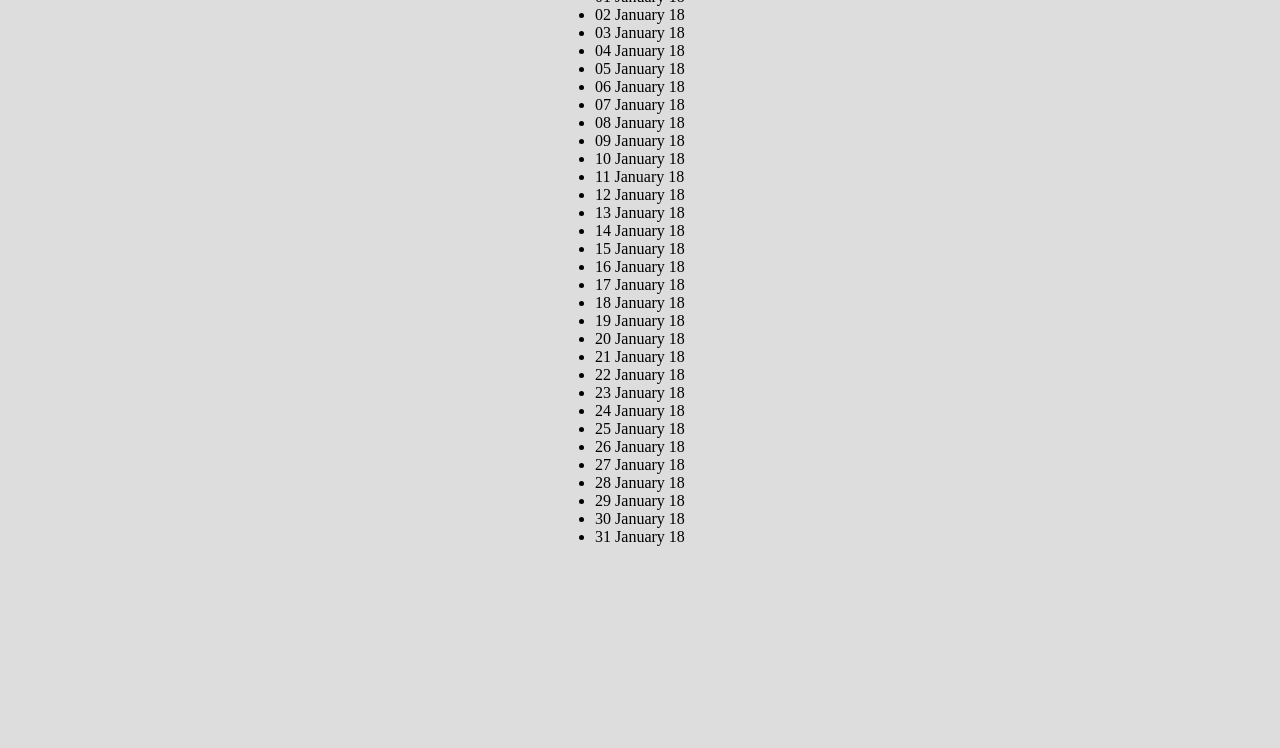
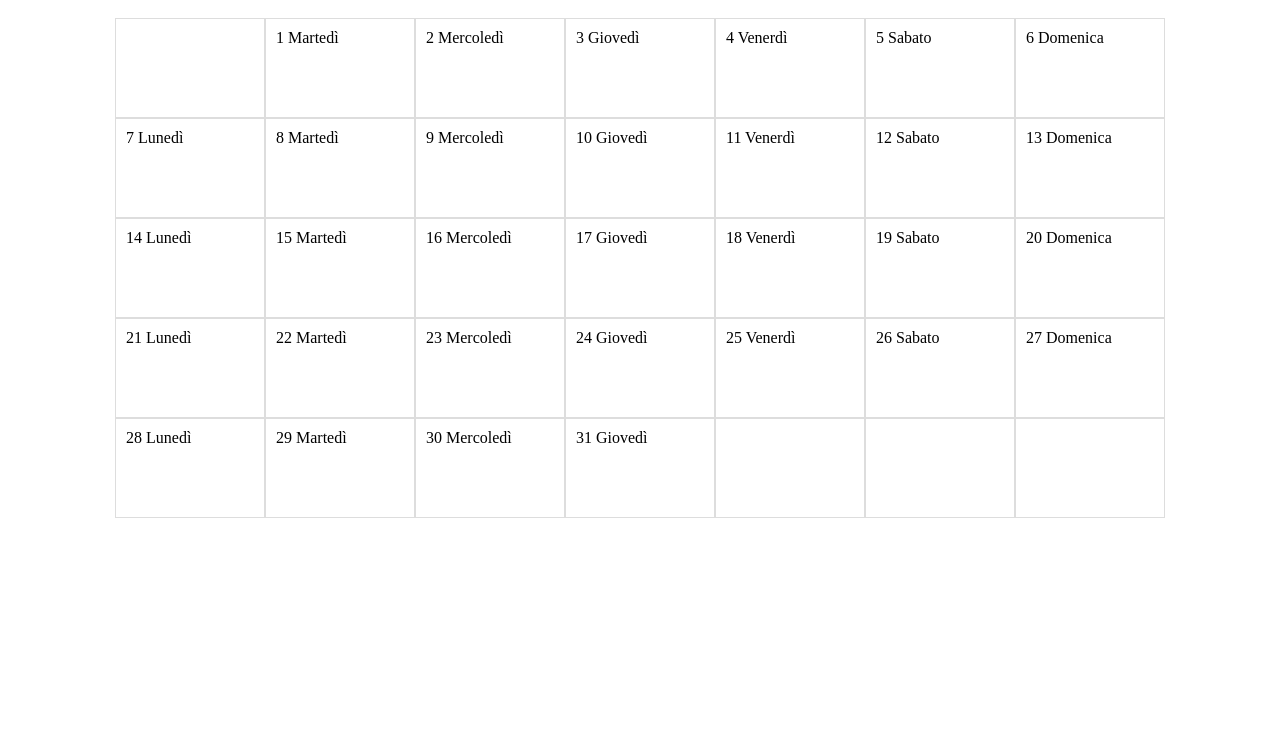
Before and after one commit to FedePro87/htmlcssjs-holiday-api, a plain HTML site: page index.html in a window 1280 px wide. Shown: the part 52-800 px from the top of the page. Drawn offline with nearby package versions, Linux system fonts and the light colour scheme; no server answers.

Commit message:
Esercizio in tabella.

```diff
--- a/index.html
+++ b/index.html
@@ -13,8 +13,11 @@
   <!-- Moment -->
   <script src="https://cdnjs.cloudflare.com/ajax/libs/moment.js/2.24.0/moment-with-locales.min.js"></script>
   <!-- TEMPLATE BOX -->
-  <script id="day-template" type="text/x-handlebars-template">
-    <li data-date="{{machineDate}}">{{date}}</li>
+  <script id="box-template" type="text/x-handlebars-template">
+    <div data-date="{{machineDate}}" class="box">
+      <p>{{dayText}}</p>
+      <p class="holiday-name"></p>
+    </div>
   </script>
   <script type="text/javascript" src="script.js"></script>
 </head>
@@ -25,10 +28,7 @@
       <h1 id="month-name"></h1>
       <i id="next-month" class="fas fa-angle-right"></i>
     </div>
-      <div class="days-container">
-        <ul id="day-list">
-        </ul>
-      </div>
+      <div class="days-container"></div>
   </div>
 </body>
 </html>
--- a/script.js
+++ b/script.js
@@ -38,23 +38,78 @@ function printTitle(year,month){
 
 function printDays(year,month) {
   var dayCount=getMonthDayCount(year,month);
-  var ulDayList=$("#day-list");
-  var mom=moment();
-  mom.month(month);
-  mom.year(year);
+  var daysContainer=$(".days-container");
+  var template=$("#box-template").html();
+  var compiled=Handlebars.compile(template);
+  var dayOfBox=0;
+  var dayOfWeek= getDayOfWeek(year,month,1);
+  var day=1;
 
-  var template=$("#day-template").html();
-  var compiled=Handlebars.compile(template);
-
-  for (var day = 1; day <=dayCount; day++) {
-    var templateDate={
-      machineDate:getMachineDate(year,month,day),
-      date: getHumanDate(year,month,day)
+  for (var i = 0; i <35; i++) {
+    if (dayOfBox>6) {
+      dayOfBox=0
     }
 
-    var liDay=compiled(templateDate);
-    ulDayList.append(liDay);
+    if (dayOfWeek>6) {
+      dayOfWeek=0
+    }
+
+    if (day>dayCount) {
+      var box=compiled();
+      daysContainer.append(box);
+    } else if (dayOfWeek==dayOfBox) {
+      var templateDay={
+        machineDate:getMachineDate(year,month,day),
+        dayText:day + " " + getDayName(dayOfWeek)
+      }
+      var box=compiled(templateDay);
+      daysContainer.append(box);
+      dayOfWeek++;
+      day++;
+    } else {
+      var box=compiled();
+      daysContainer.append(box);
+    }
+
+    dayOfBox++;
   }
+}
+
+function getDayName(dayOfWeek){
+  var dayName;
+
+  switch (dayOfWeek) {
+    case 0:
+    dayName="Lunedì";
+    break;
+    case 1:
+    dayName="Martedì";
+    break;
+    case 2:
+    dayName="Mercoledì";
+    break;
+    case 3:
+    dayName="Giovedì";
+    break;
+    case 4:
+    dayName="Venerdì";
+    break;
+    case 5:
+    dayName="Sabato";
+    break;
+    case 6:
+    dayName="Domenica";
+    break;
+  }
+  return dayName;
+}
+
+function getDayOfWeek(year,month,day) {
+  var mom=moment();
+  mom.year(year);
+  mom.month(month);
+  mom.date(day);
+  return mom.day();
 }
 
 function getMachineDate(year, month, day) {
@@ -98,16 +153,17 @@ function addHolidays(holidays){
     var holiday=holidays[i];
     var holidayMachineDate= holiday.date;
     var holidayName=holiday.name;
-    var liHoliday=$("li[data-date='" + holidayMachineDate +"']")
-    liHoliday.addClass("holiday");
-    liHoliday.text(liHoliday.text() + " - " + holidayName);
+    var boxHoliday=$(".box[data-date='" + holidayMachineDate +"']")
+    boxHoliday.addClass("holiday");
+    var holiday= $(boxHoliday).find(".holiday-name");
+    holiday.text(holidayName);
   }
 }
 
 function init(){
   var previousMonth=$("#previous-month");
   var nextMonth=$("#next-month");
-  var ulDayList=$("#day-list");
+  var daysContainer=$(".days-container");
   var year=2018;
   var month=0;
   printTitle(year,month);
@@ -115,7 +171,7 @@ function init(){
   printHolidays(year, month);
 
   nextMonth.click(function(){
-    ulDayList.html("");
+    daysContainer.html("");
     month++;
     if (month>11) {
       month=0;
@@ -126,7 +182,7 @@ function init(){
   });
 
   previousMonth.click(function(){
-    ulDayList.html("");
+    daysContainer.html("");
     month--;
     if (month<0) {
       month=11;
--- a/style.css
+++ b/style.css
@@ -2,6 +2,7 @@
   box-sizing: border-box;
   margin: 0;
   padding: 0;
+  user-select: none;
 }
 
 .container{
@@ -10,11 +11,31 @@
   align-items: center;
   height: 100vh;
   width: 100vw;
-  background-color: #ddd;
 }
 
 .header{
   display: flex;
+}
+
+.days-container{
+  display: flex;
+  flex-wrap: wrap;
+  max-width: 1050px;
+  margin-top: 30px;
+}
+
+.box{
+  display: flex;
+  flex-direction: column;
+  width: 150px;
+  height: 100px;
+  border: 1px solid #ddd;
+  padding: 10px;
+}
+
+.holiday-name{
+  align-self: flex-end;
+  margin-top: auto;
 }
 
 .fas{
@@ -25,4 +46,5 @@
 
 .holiday{
   color:red;
+  background-color: #F7EEFD;
 }
```
